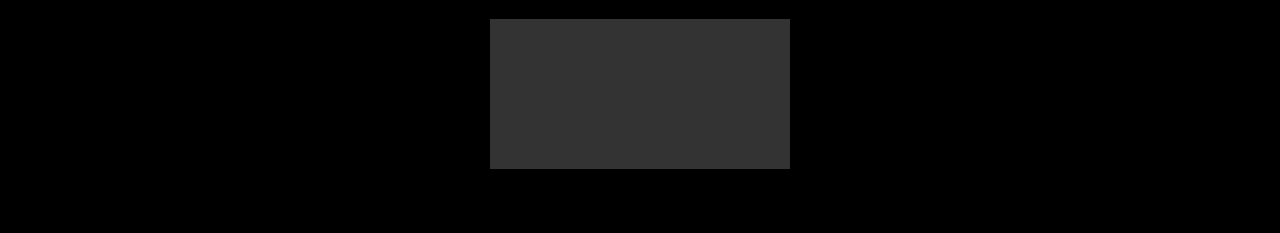
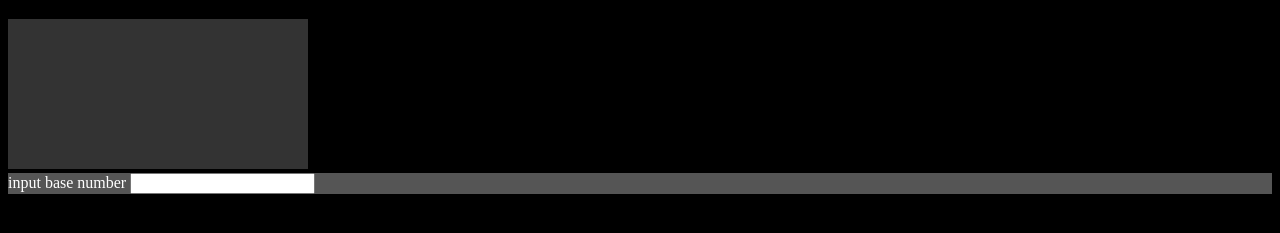
Before and after one commit to gizzelDK/zero-zero-1, a plain HTML site: page index.html in a window 1280 px wide. Shown: the part 61-294 px from the top of the page. Drawn offline with Linux system fonts and the light colour scheme.

Commit message:
intermid save

```diff
--- /dev/null
+++ b/chart.js
@@ -0,0 +1 @@
+const chart = {}
--- a/index.html
+++ b/index.html
@@ -6,15 +6,17 @@
     <meta http-equiv="X-UA-Compatible" content="ie=edge">
     <title>0^0 Tilnærmelse</title>
     <link rel="stylesheet" href="stil.css">
-	<script src="logik.js" defer></script>
   </head>
   <body>
-	<h1>0^0 = 1<h1>
+	<h1>0^0 = 1</h1>
 	<div class="content-container">
-		<canvas id="calc-canvas" />
+		<canvas id="calc-canvas"></canvas>
 		<form id="base-nums">
-
+			<label id="label-num-1" for="input-num-1">input base number</label>
+			<input type="number" id="input-num-1" />
 		</form>
 	</div>
+	<script src="chart.js" defer></script>
+	<script src="logik.js" defer></script>
   </body>
 </html>
--- a/logik.js
+++ b/logik.js
@@ -0,0 +1,4 @@
+document.ready
+const form = document.getElementById('base-nums')
+
+form.style.background = '#555'
```
